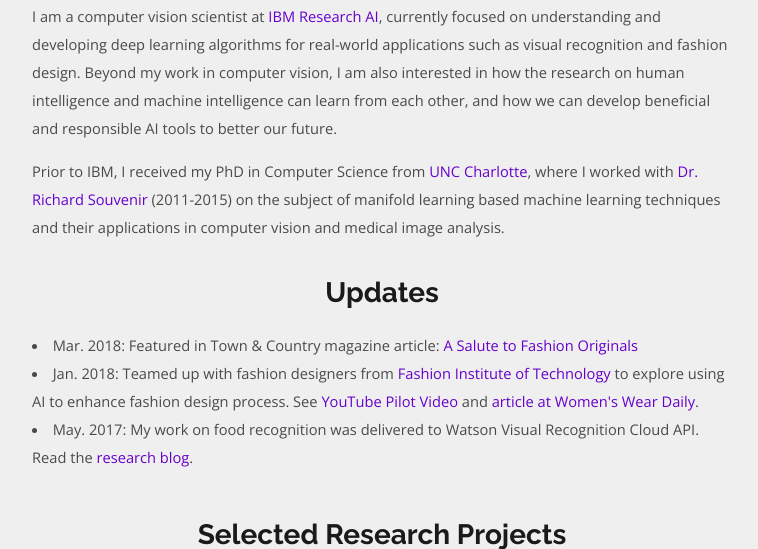
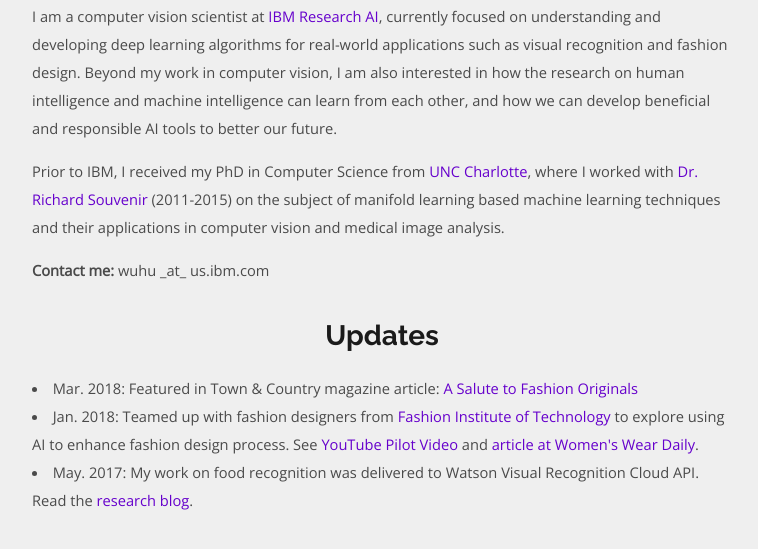
Before and after one commit to spacew/spacew.github.io, a Jekyll site: the page built from index.html, in a window 1280 px wide and 900 px high, scrolled down 367 px, cut to the strip 0-549 px from the top of the window. Shown: the whole strip, without its empty margins (258-1016 px from the left). Built offline with Jekyll 4.4.1, drawn with Linux system fonts in a browser that asks for light colours; the list of posts is cut into pages by our own code.

Commit message:
Update index.html

```diff
--- a/index.html
+++ b/index.html
@@ -19,6 +19,8 @@
         where I worked with <a href=https://cis.temple.edu/~souvenir/>Dr. Richard Souvenir</a>
        (2011-2015) on the subject of manifold learning based machine learning techniques
         and their applications in computer vision and medical image analysis. </p>
+
+        <p><b>Contact me:</b> wuhu _at_ us.ibm.com</p>
      </article>
     <div class="divider"></div>
     <article>
```
